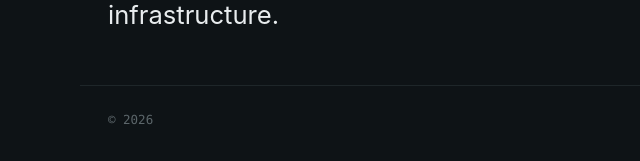
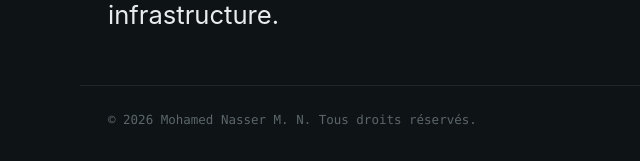
Before and after one commit to monas-svg/portfolio, a Django app: page / in a window 1280 px wide. Shown: the part 1900-2061 px from the top of the page, without its empty margins (0-640 px from the left). Run offline with Django 5.2, Linux system fonts and the light colour scheme; data that the repository does not hold is empty.

Commit message:
Modifie le texte du pied de page

```diff
--- a/portfolio/templates/portfolio/base.html
+++ b/portfolio/templates/portfolio/base.html
@@ -63,7 +63,7 @@
       </div>
     </div>
     <div class="wrap site-footer__bottom">
-      <span>&copy; {% now "Y" %} {{ profile.full_name|default:"" }}</span>
+      <span>&copy; {% now "Y" %} Mohamed Nasser M. N. Tous droits réservés.</span>
       <span>{{ profile.location }}</span>
     </div>
   </footer>
```
